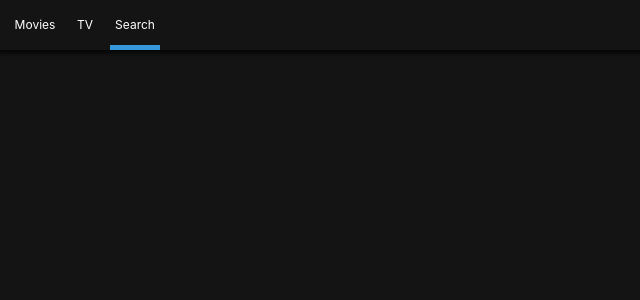
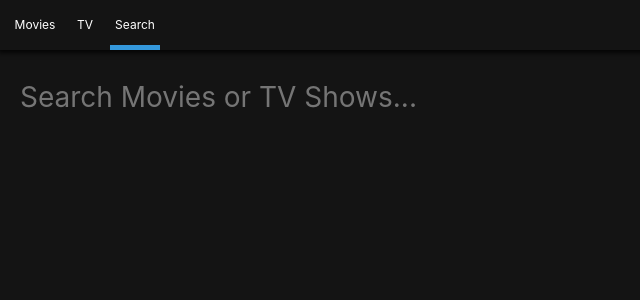
Before and after one commit to genhcode99/jetflix, a React (Create React App) app: page /search in a window 1280 px wide. Shown: the top 300 px of the page, without its empty margins (0-640 px from the left). Built offline with nearby package versions, Linux system fonts and the light colour scheme.

Commit message:
#6.3 SearchPresenter Component

```diff
--- a/src/Components/Loader.js
+++ b/src/Components/Loader.js
@@ -2,9 +2,8 @@
 import styled from "styled-components";
 
 const Container = styled.div`
+  height: 100vh;
   width: 100vw;
-  height: 100vh;
-  overflow: hidden;
   display: flex;
   justify-content: center;
   font-size: 28px;
--- a/src/Routes/Home/HomePresenter.js
+++ b/src/Routes/Home/HomePresenter.js
@@ -6,7 +6,7 @@
 
 
 const Container = styled.div`
-  padding: 0px 10px;
+  padding: 0px 20px;
 `;
 
 
--- a/src/Routes/Search/SearchContainer.js
+++ b/src/Routes/Search/SearchContainer.js
@@ -12,11 +12,18 @@
   };
 
 
-  handleSubmit = () => {
+  handleSubmit = (event) => {
+    event.preventDefault();
     const { searchTerm } = this.state;
     if (searchTerm !== ""){
       this.searchByTerm()
     }
+  };
+
+  updateTerm = (event) => {
+    const { target: { value } } = event;
+    this.setState({ searchTerm : value });
+    console.log(value);
   };
 
 
@@ -44,6 +51,7 @@
         error = {error}
         loading = {loading}
         handleSubmit={this.handleSubmit}
+        updateTerm={this.updateTerm}
       />
     );
   }
--- a/src/Routes/Search/SearchPresenter.js
+++ b/src/Routes/Search/SearchPresenter.js
@@ -1,9 +1,61 @@
 import React from "react";
 import PropTypes from "prop-types";
 import styled from "styled-components";
+import Loader from "../../Components/Loader"
+import Section from "../../Components/Section"
+
+const Container = styled.div`
+  padding: 0 20px;
+`;
+
+const Form = styled.form`
+  margin-bottom: 50px;
+  width: 100%;
+`;
+
+const Input = styled.input`
+  all: unset;
+  font-size: 28px;
+  width: 100%;
+
+`;
 
 
-const SearchPresenter = ( movieResults, tvResults, searchTerm, error, loading, handleSubmit ) => null;
+const SearchPresenter = ({
+    movieResults,
+    tvResults,
+    searchTerm,
+    error,
+    loading,
+    handleSubmit,
+    updateTerm
+  }) => (
+    <Container>
+      <Form onSubmit={handleSubmit}>
+        <Input placeholder="Search Movies or TV Shows..." onChange={updateTerm} value={searchTerm}/>
+      </Form>
+      {loading ? <Loader /> :
+      <>
+        {
+        movieResults && movieResults.length > 0 &&
+          <Section title="Movie Results">
+            {movieResults.map( movie =>
+              <span key={movie.id}>{movie.title}</span>
+            )}
+          </Section>
+        }
+        {
+        tvResults && tvResults.length > 0 &&
+          <Section title="TV Show Results">
+            {tvResults.map( show =>
+              <span key={show.id}>{show.name}</span>
+            )}
+          </Section>
+        }
+      </>
+      }
+    </Container>
+);
 
 SearchPresenter.propTypes = {
   movieResults : PropTypes.array,
@@ -11,7 +63,8 @@
   searchTerm : PropTypes.string,
   error : PropTypes.string,
   loading : PropTypes.bool.isRequired,
-  handleSubmit : PropTypes.func.isRequired
+  handleSubmit : PropTypes.func.isRequired,
+  updateTerm : PropTypes.func.isRequired
 }
 
 export default SearchPresenter;
--- a/src/Routes/TV/TVPresenter.js
+++ b/src/Routes/TV/TVPresenter.js
@@ -5,7 +5,7 @@
 import Loader from "../../Components/Loader";
 
 const Container = styled.div`
-  padding: 0px 10px;
+  padding: 0px 20px;
 `;
 
 const TVPresenter = ({ topRated, popular, airingToday, error, loading }) => loading ? <Loader /> :
```
